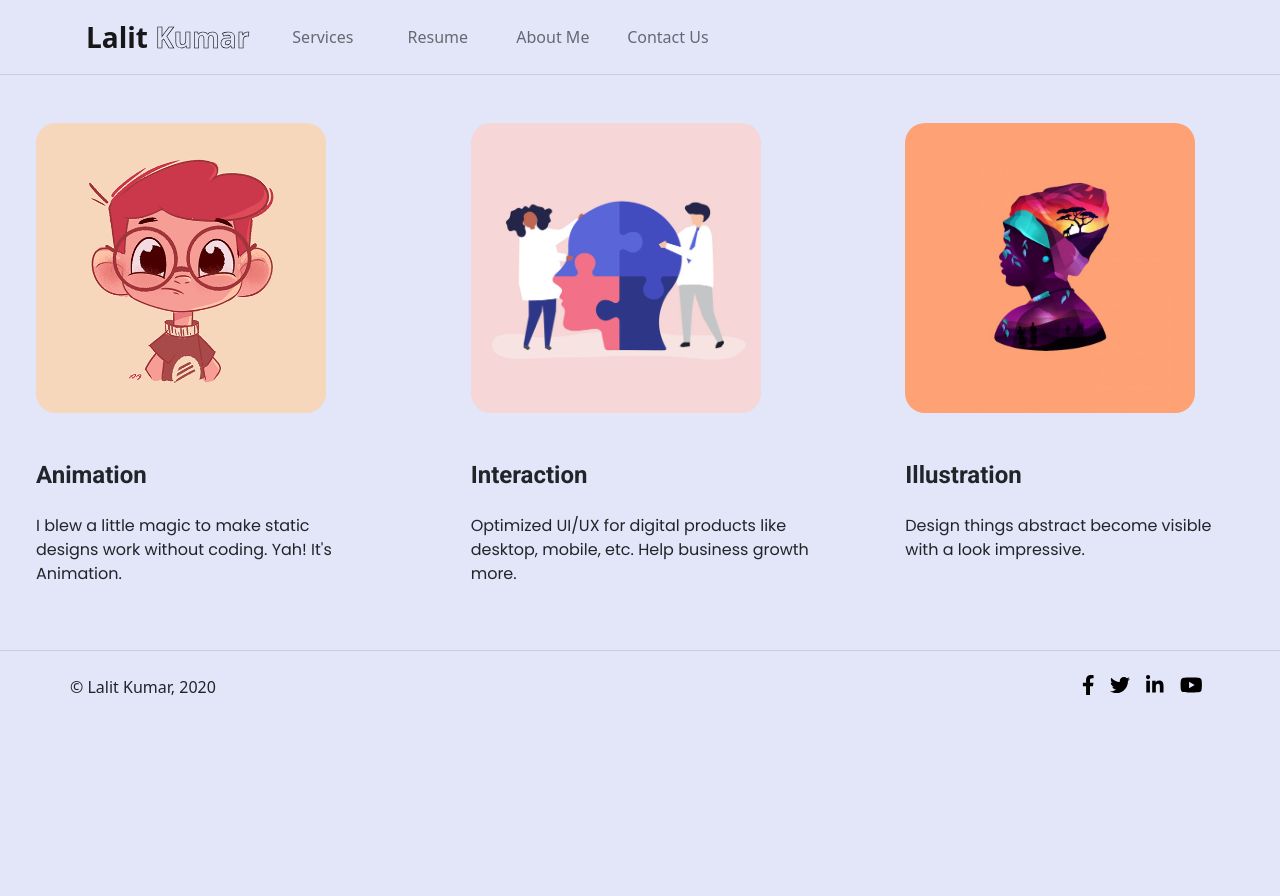
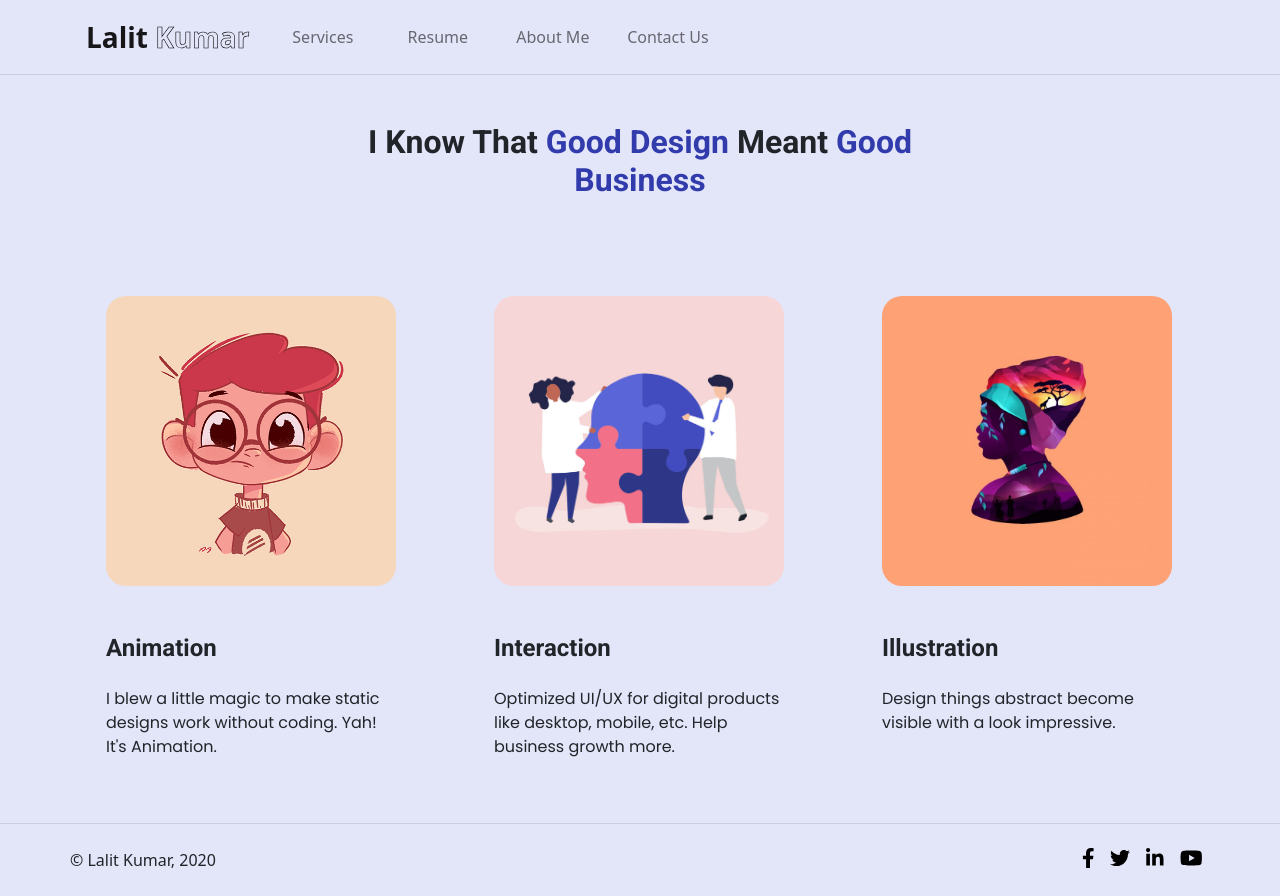
Before and after one commit to lalit-029/react-course, a React (Create React App) app: page /service in a window 1280 px wide. Before the commit the page ends 800 px from the top, so only its background shows below. Built offline with nearby package versions, Linux system fonts and the light colour scheme.

Commit message:
completed ui for service page

```diff
--- a/src/main/Services.js
+++ b/src/main/Services.js
@@ -1,8 +1,14 @@
 import React from 'react';
-import {Row, Col} from 'react-bootstrap';
+import {Row, Col, Container} from 'react-bootstrap';
 
 function Services() {
     return (
+        <Container className="px-0">
+            <Row>
+                <Col xs="12" lg={{ span: 6, offset: 3 }} className="py-5">
+                    <h2 className="text-center mb-0">I Know That <span>Good Design</span> Meant <span>Good Business</span></h2>
+                </Col>
+            </Row>
             <Row className="work-row">
                 <Col xs="12" lg="4" className="p-5 work-card">
                     <img src="animation.png" className="mb-5" alt="services"/>
@@ -20,6 +26,7 @@ function Services() {
                     <p>Design things abstract become visible with a look impressive.</p>
                 </Col>
             </Row>
+        </Container>
     );
 }
 export default Services;
```
Lines whose indentation alone changed are shown as unchanged.
